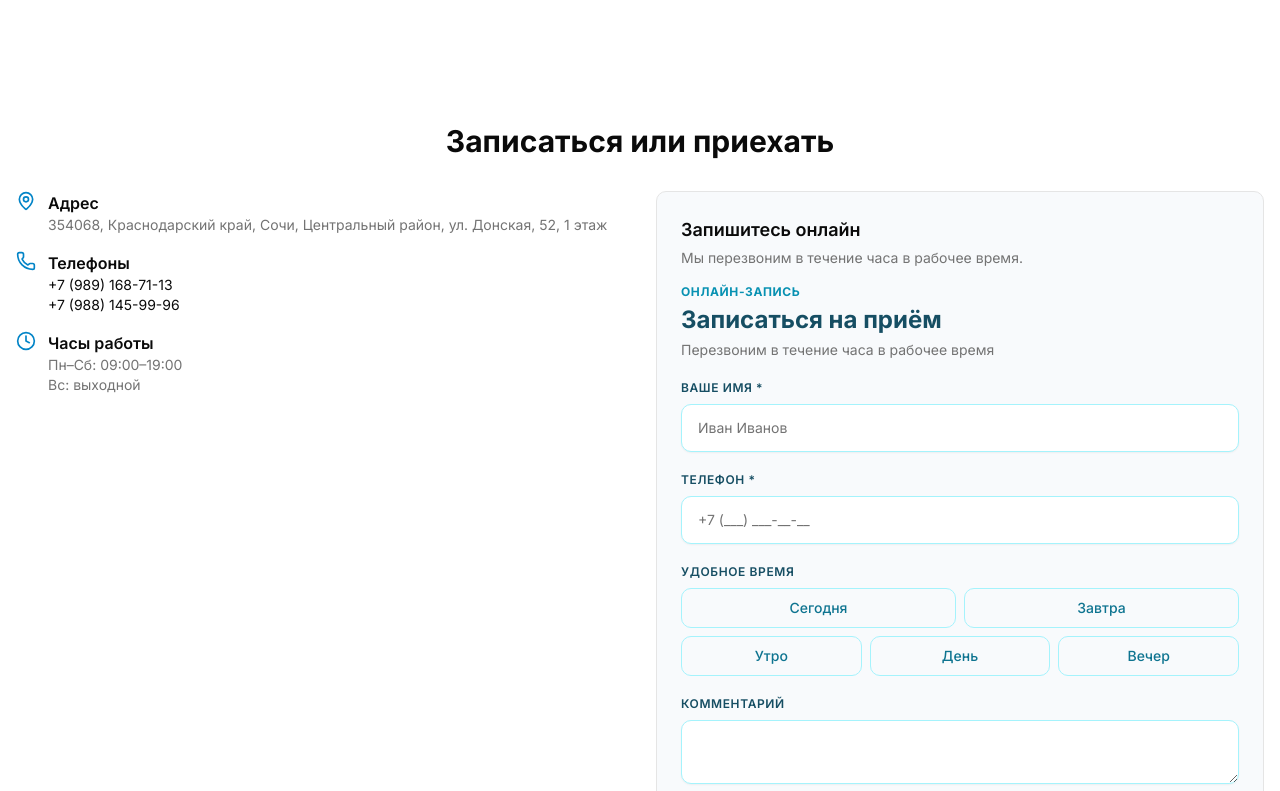
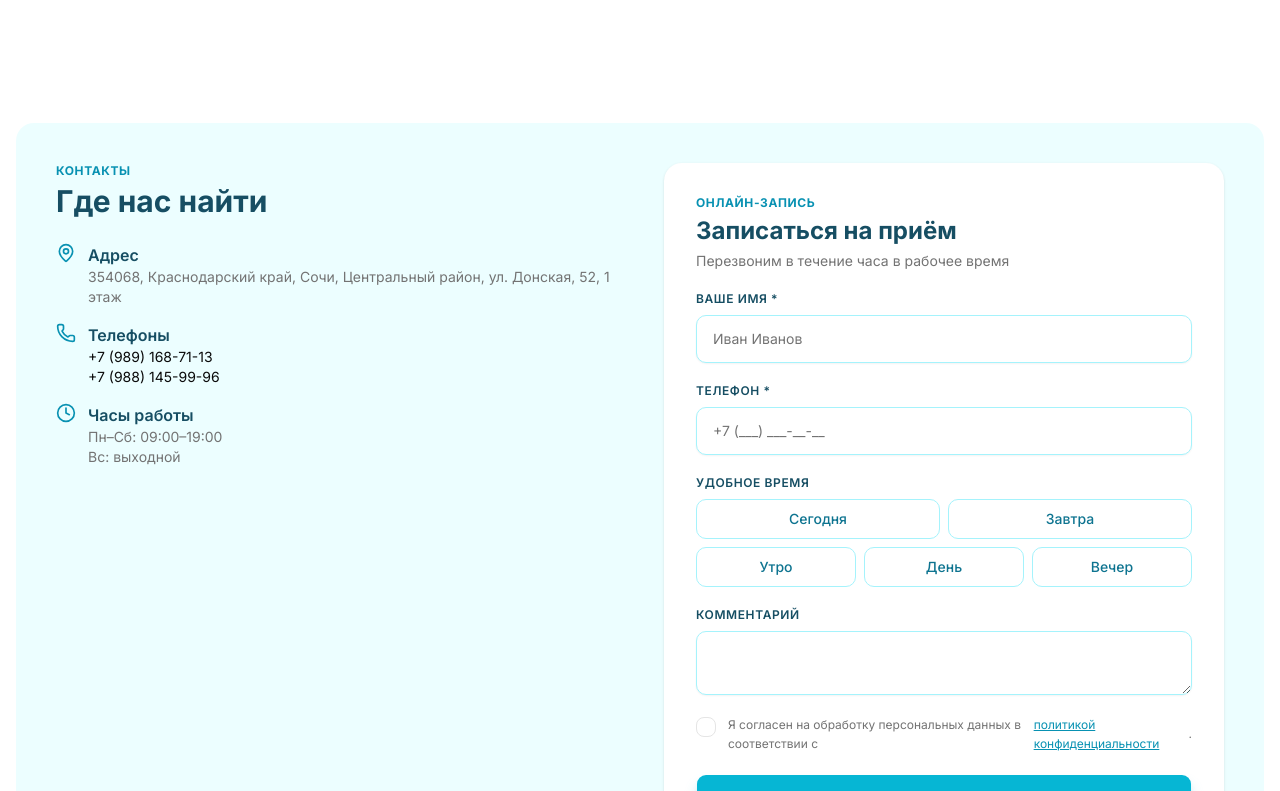
Before and after one commit to romprogramist/My-Dentistry, a Next.js app: page / in a window 1280 px wide. Shown: the part 4369-5160 px from the top of the page. Built offline with nearby package versions, Linux system fonts and the light colour scheme; no server answers.

Commit message:
refactor(home): redesign HomeContact in mint palette

```diff
--- a/components/home/HomeContact.tsx
+++ b/components/home/HomeContact.tsx
@@ -5,29 +5,35 @@ import { BookingForm } from "@/components/forms/BookingForm";
 export function HomeContact() {
   return (
     <section className="container mx-auto px-4 py-12 md:py-16">
-      <h2 className="text-center text-2xl font-bold md:text-3xl">
-        Записаться или приехать
+      <div className="rounded-2xl bg-mint-50 p-6 md:p-10">
+        <div className="grid gap-8 md:grid-cols-2 md:gap-12">
+          <div>
+            <div className="text-xs font-bold uppercase tracking-wider text-mint-600">
+              Контакты
+            </div>
+            <h2 className="mt-1 text-2xl font-bold text-mint-900 md:text-3xl">
+              Где нас найти
             </h2>
-      <div className="mt-8 grid gap-8 md:grid-cols-2">
-        <div className="space-y-4">
+
+            <div className="mt-6 space-y-4">
               <div className="flex gap-3">
-            <MapPin className="h-5 w-5 flex-shrink-0 text-brand-600" />
+                <MapPin className="h-5 w-5 flex-shrink-0 text-mint-600" />
                 <div>
-              <p className="font-semibold">Адрес</p>
+                  <p className="font-semibold text-mint-900">Адрес</p>
                   <p className="text-sm text-muted-foreground">
                     {CLINIC.address.full}
                   </p>
                 </div>
               </div>
               <div className="flex gap-3">
-            <Phone className="h-5 w-5 flex-shrink-0 text-brand-600" />
+                <Phone className="h-5 w-5 flex-shrink-0 text-mint-600" />
                 <div>
-              <p className="font-semibold">Телефоны</p>
+                  <p className="font-semibold text-mint-900">Телефоны</p>
                   {CLINIC.phones.map((p) => (
                     <a
                       key={p.tel}
                       href={`tel:${p.tel}`}
-                  className="block text-sm hover:text-brand-600"
+                      className="block text-sm hover:text-mint-700"
                     >
                       {p.display}
                     </a>
@@ -35,9 +41,9 @@ export function HomeContact() {
                 </div>
               </div>
               <div className="flex gap-3">
-            <Clock className="h-5 w-5 flex-shrink-0 text-brand-600" />
+                <Clock className="h-5 w-5 flex-shrink-0 text-mint-600" />
                 <div>
-              <p className="font-semibold">Часы работы</p>
+                  <p className="font-semibold text-mint-900">Часы работы</p>
                   <p className="text-sm text-muted-foreground">
                     {CLINIC.hours.weekdays}
                   </p>
@@ -46,6 +52,8 @@ export function HomeContact() {
                   </p>
                 </div>
               </div>
+            </div>
+
             <iframe
               src={`https://yandex.ru/map-widget/v1/?ll=${CLINIC.geo.longitude}%2C${CLINIC.geo.latitude}&z=17&pt=${CLINIC.geo.longitude},${CLINIC.geo.latitude}`}
               width="100%"
@@ -53,16 +61,11 @@ export function HomeContact() {
               allowFullScreen
               loading="lazy"
               title="Карта проезда"
-            className="rounded-lg"
+              className="mt-6 rounded-xl"
             />
           </div>
 
-        <div className="rounded-lg border bg-slate-50 p-6">
-          <h3 className="text-lg font-semibold">Запишитесь онлайн</h3>
-          <p className="mt-1 text-sm text-muted-foreground">
-            Мы перезвоним в течение часа в рабочее время.
-          </p>
-          <div className="mt-4">
+          <div className="rounded-2xl bg-white p-6 shadow-sm md:p-8">
             <BookingForm />
           </div>
         </div>
```
Lines whose indentation alone changed are shown as unchanged.
